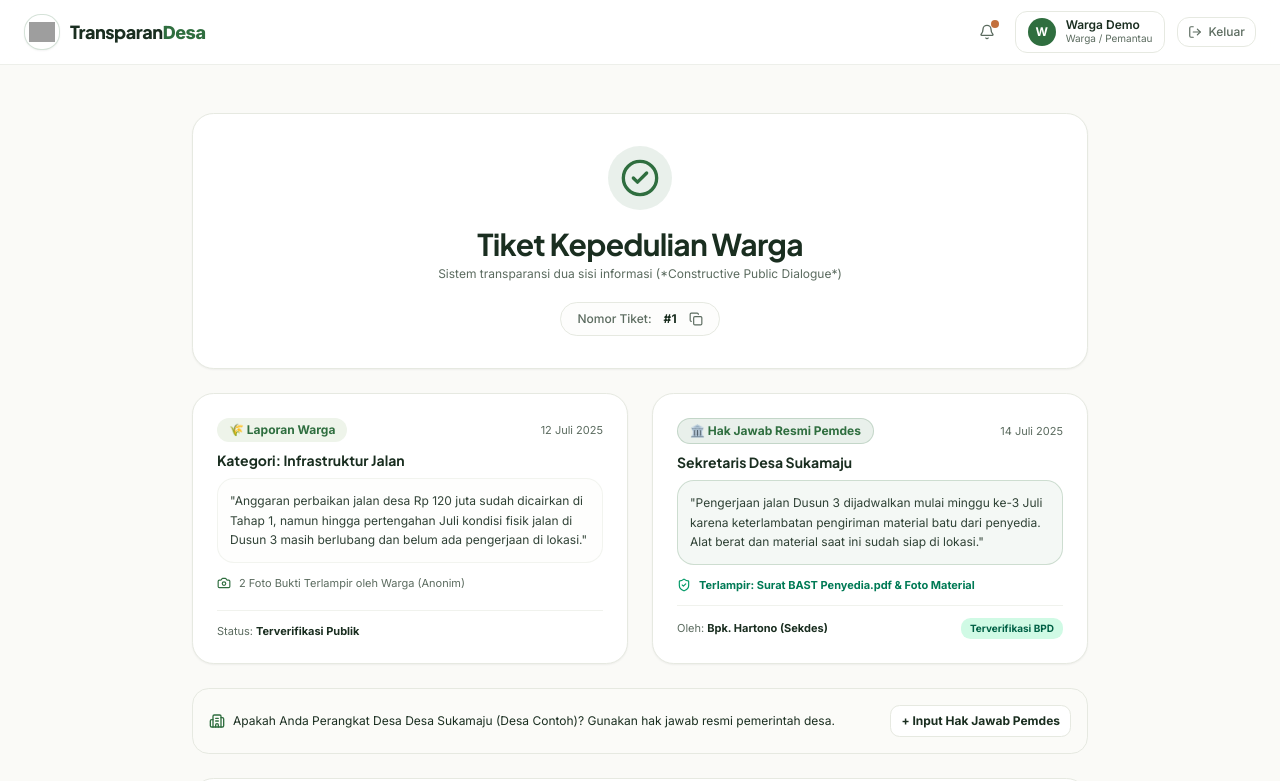
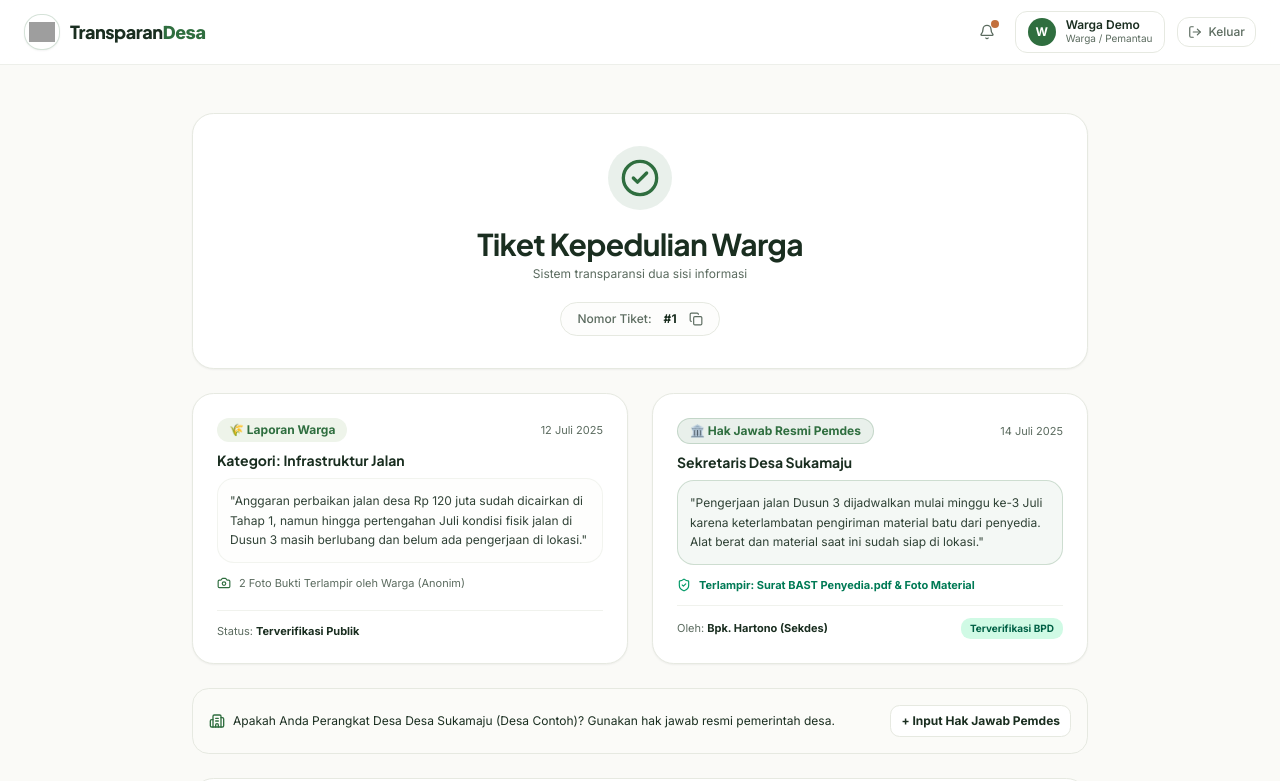
Before and after one commit to Aaihya/TransparanDesa, a Next.js app: page /lapor/1 in a window 1280 px wide. Shown: the top 781 px of the page. Built offline with nearby package versions, Linux system fonts and the light colour scheme; grey boxes are pictures that could not be loaded.

Commit message:
fix: update subtitle wording in laporan-confirmation component

```diff
--- a/components/lapor/laporan-confirmation.tsx
+++ b/components/lapor/laporan-confirmation.tsx
@@ -89,7 +89,7 @@ export function LaporanConfirmation({
           Tiket Kepedulian Warga
         </h1>
         <p className="mt-1 text-xs text-muted-foreground">
-          Sistem transparansi dua sisi informasi (*Constructive Public Dialogue*)
+          Sistem transparansi dua sisi informasi
         </p>
 
         <div className="mt-5 inline-flex items-center gap-3 rounded-xl border border-border bg-muted/40 px-4 py-2 text-xs">
```
